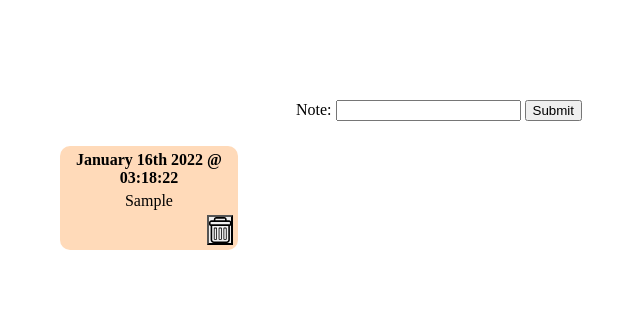
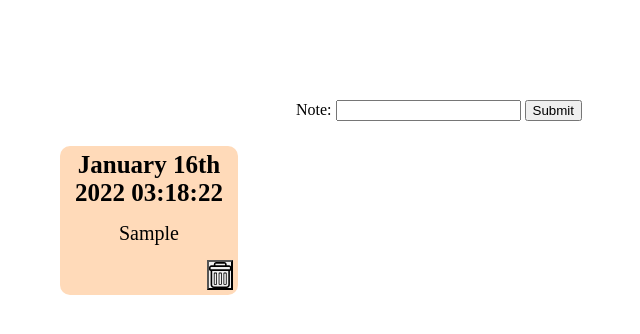
Before and after one commit to middletond1/NoteTakingApp, a plain HTML site: page index.html in a window 1280 px wide. Both pictures are taken after typing "Sample" into the empty fields and a click on the button "Submit". Shown: the whole page, without its empty margins (201-841 px from the left). Drawn offline with Linux system fonts and the light colour scheme.

Commit message:
finalized note styling

```diff
--- a/script.js
+++ b/script.js
@@ -50,7 +50,7 @@ function createTimeTitle() {
     getCurrentTime();
     const dateAndTimeDiv = document.createElement('div');
     dateAndTimeDiv.classList.add('date-and-time');
-    dateAndTimeDiv.appendChild(document.createTextNode(`${month()} ${date()} ${year()} @ ${hours()}:${minutes()}:${seconds()}`));
+    dateAndTimeDiv.appendChild(document.createTextNode(`${month()} ${date()} ${year()} ${hours()}:${minutes()}:${seconds()}`));
     return dateAndTimeDiv;
 }
 
--- a/style.css
+++ b/style.css
@@ -33,12 +33,14 @@ body {
 }
 
 .note-text {
+    font-size: 20px;
     word-break: break-all;
     text-align: center;
-    margin: 5px;
+    margin: 15px;
 }
 
 .date-and-time {
+    font-size: 25px;
     font-weight: bold;
     text-align: center;
     margin: 5px;
```
